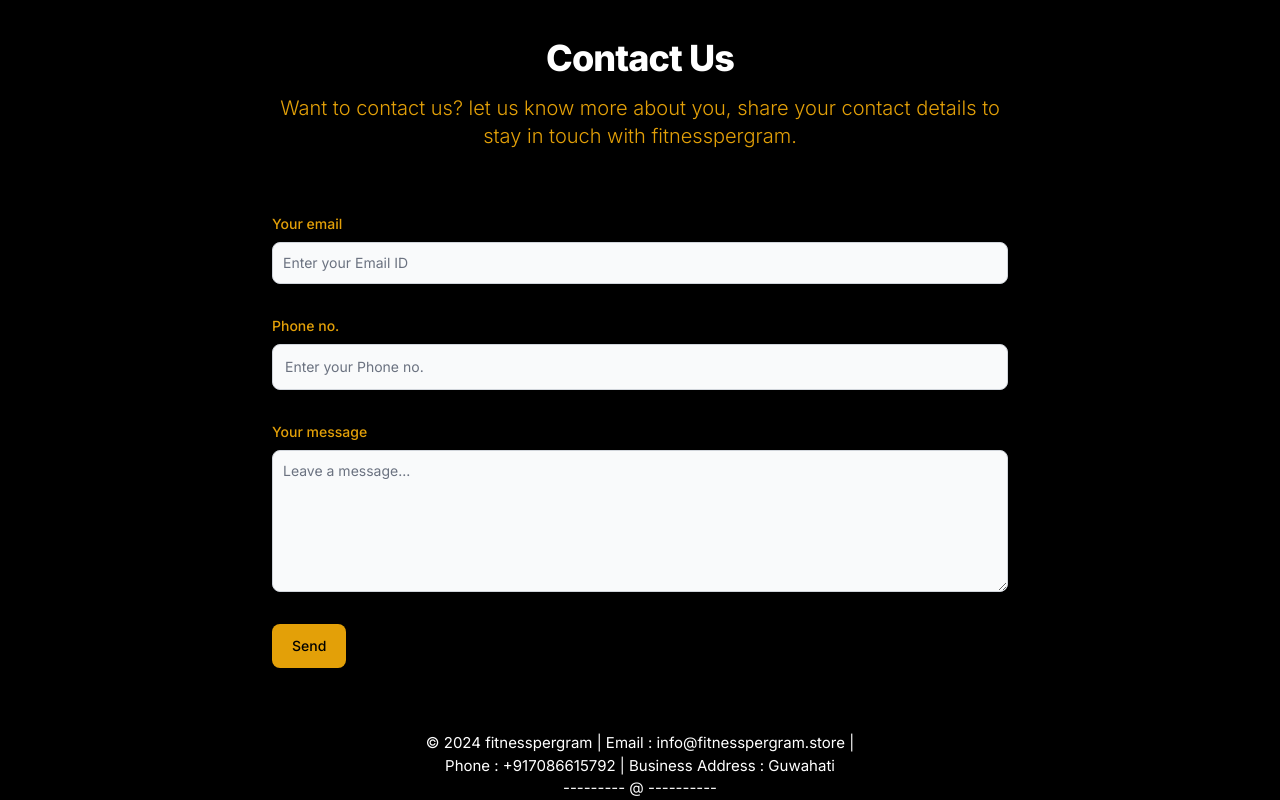
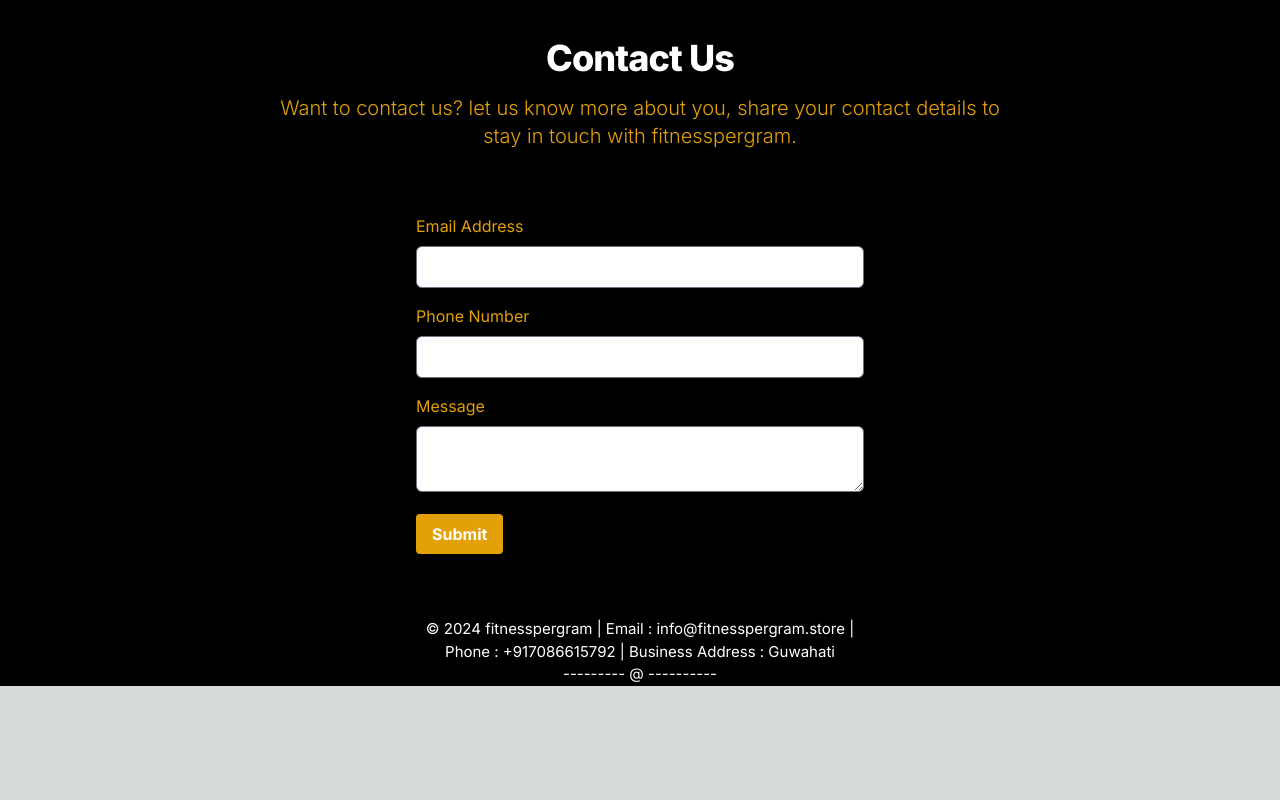
Before and after one commit to AvhiMaz/fitnesspergram, a Next.js app: page /contact in a window 1280 px wide. Shown: the part 826-1626 px from the top of the page. After the commit the page ends 1512 px from the top, so only its background shows below. Built offline with nearby package versions, Linux system fonts and the light colour scheme.

Commit message:
added functionality to send message

```diff
--- a/package.json
+++ b/package.json
@@ -10,6 +10,7 @@
   },
   "dependencies": {
     "@clerk/nextjs": "^5.0.1",
+    "@formspree/react": "^2.5.1",
     "@heroicons/react": "^2.1.3",
     "@material-tailwind/react": "^2.1.9",
     "@tabler/icons-react": "^3.2.0",
--- /dev/null
+++ b/src/app/components/submission.tsx
@@ -0,0 +1,73 @@
+import React from 'react';
+import { useForm, ValidationError } from '@formspree/react';
+
+function ContactForm() {
+  const [state, handleSubmit] = useForm("mzbnwezk");
+
+  if (state.succeeded) {
+      return <p className="text-green-500 text-center text-2xl">Your message has been deliverd ✅</p>;
+  }
+
+  return (
+      <form onSubmit={handleSubmit} action="https://formspree.io/f/mzbnwezk" method="POST" className="max-w-md mx-auto">
+        <label htmlFor="email" className="block mb-2 text-yellow-400">
+          Email Address
+        </label>
+        <input
+          id="email"
+          type="email"
+          name="email"
+          className="w-full px-4 py-2 border rounded-md mb-4 text-black"
+        />
+        <ValidationError
+          prefix="Email"
+          field="email"
+          errors={state.errors}
+          className="text-red-500"
+        />
+
+        <label htmlFor="phone" className="block mb-2 text-yellow-400">
+          Phone Number
+        </label>
+        <input
+          id="phone"
+          type="tel"
+          name="phone"
+          className="w-full px-4 py-2 border rounded-md mb-4 text-black"
+        />
+        <ValidationError
+          prefix="Phone"
+          field="phone"
+          errors={state.errors}
+          className="text-red-500"
+        />
+
+        <label htmlFor="message" className="block mb-2 text-yellow-400">
+          Message
+        </label>
+        <textarea
+          id="message"
+          name="message"
+          className="w-full px-4 py-2 border rounded-md mb-4 text-black"
+        />
+        <ValidationError
+          prefix="Message"
+          field="message"
+          errors={state.errors}
+          className="text-red-500"
+        />
+
+        <button type="submit" disabled={state.submitting} className="bg-yellow-400 text-white font-bold py-2 px-4 rounded focus:outline-none focus:shadow-outline">
+          Submit
+        </button>
+      </form>
+  );
+}
+
+function Submission() {
+  return (
+    <ContactForm />
+  );
+}
+
+export default Submission;
--- a/src/app/contact/page.tsx
+++ b/src/app/contact/page.tsx
@@ -3,6 +3,7 @@
 import React from "react";
 import { Spotlight } from "@/app/components/ui/Spotlight";
 import { CardHoverEffectDemo } from "@/app/components/hovercard";
+import Submission from "../components/submission";
 
 export default function SpotlightPreview() {
   return (
@@ -28,49 +29,7 @@
             <p className="mb-8 lg:mb-16 font-light text-center text-yellow-400  sm:text-xl">
               Want to contact us? let us know more about you, share your contact details to stay in touch with fitnesspergram.
             </p>
-            <form action="#" className="space-y-8">
-              <div>
-                <label className="block mb-2 text-sm font-medium text-yellow-400 ">
-                  Your email
-                </label>
-                <input
-                  type="email"
-                  id="email"
-                  className="shadow-sm bg-gray-50 border border-gray-300 text-gray-900 text-sm rounded-lg focus:ring-primary-500 focus:border-primary-500 block w-full p-2.5 dark:bg-gray-700 dark:border-gray-600 dark:placeholder-gray-400 dark:text-white dark:focus:ring-primary-500 dark:focus:border-primary-500 dark:shadow-sm-light"
-                  placeholder="Enter your Email ID"
-                  required
-                />
-              </div>
-              <div>
-                <label className="block mb-2 text-sm font-medium text-yellow-400">
-                  Phone no.
-                </label>
-                <input
-                  type="text"
-                  id="subject"
-                  className="block p-3 w-full text-sm text-gray-900 bg-gray-50 rounded-lg border border-gray-300 shadow-sm focus:ring-primary-500 focus:border-primary-500 dark:bg-gray-700 dark:border-gray-600 dark:placeholder-gray-400 dark:text-white dark:focus:ring-primary-500 dark:focus:border-primary-500 dark:shadow-sm-light"
-                  placeholder="Enter your Phone no."
-                  required
-                />
-              </div>
-              <div className="sm:col-span-2">
-                <label className="block mb-2 text-sm font-medium text-yellow-400">
-                  Your message
-                </label>
-                <textarea
-                  id="message"
-                  rows={6}
-                  className="block p-2.5 w-full text-sm text-gray-900 bg-gray-50 rounded-lg shadow-sm border border-gray-300 focus:ring-primary-500 focus:border-primary-500 dark:bg-gray-700 dark:border-gray-600 dark:placeholder-gray-400 dark:text-white dark:focus:ring-primary-500 dark:focus:border-primary-500"
-                  placeholder="Leave a message..."
-                ></textarea>
-              </div>
-              <button
-                type="submit"
-                className="py-3 px-5 text-sm font-medium text-center text-black rounded-lg bg-primary-700 bg-yellow-400"
-              >
-                Send
-              </button>
-            </form>
+            <Submission />
           </div>
         </section>
       </div>
--- a/src/app/page.tsx
+++ b/src/app/page.tsx
@@ -9,6 +9,7 @@
 import { SpotlightPreview } from "./components/spot";
 import How from "./components/how-it-works";
 import Whyfitnesspergram from "@/app/components/whyfitnesspergram";
+import Submission from "./components/submission";
 
 
 export default function Home() {
```
Also changed, not shown: src/app/menu/page.tsx (line endings or trailing spaces), 1 other file (tests, documents, lock files or other folders).
